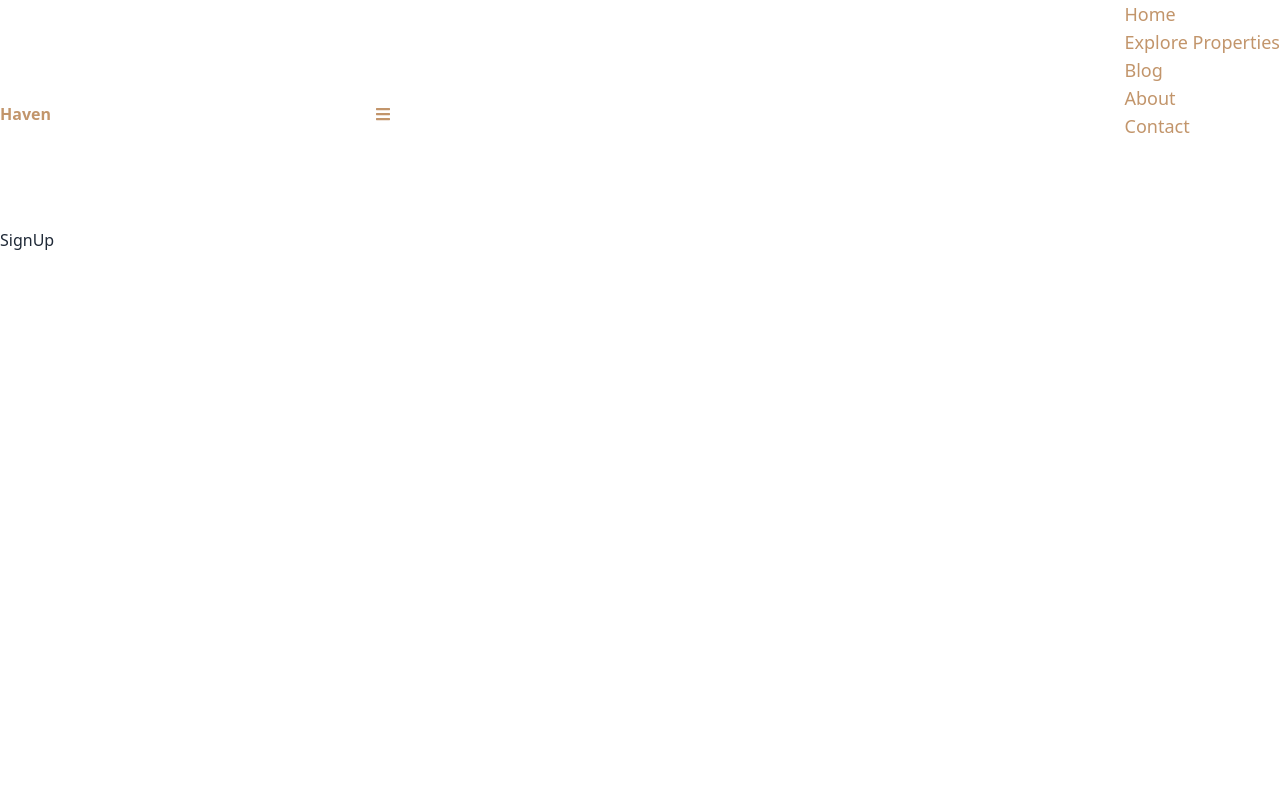
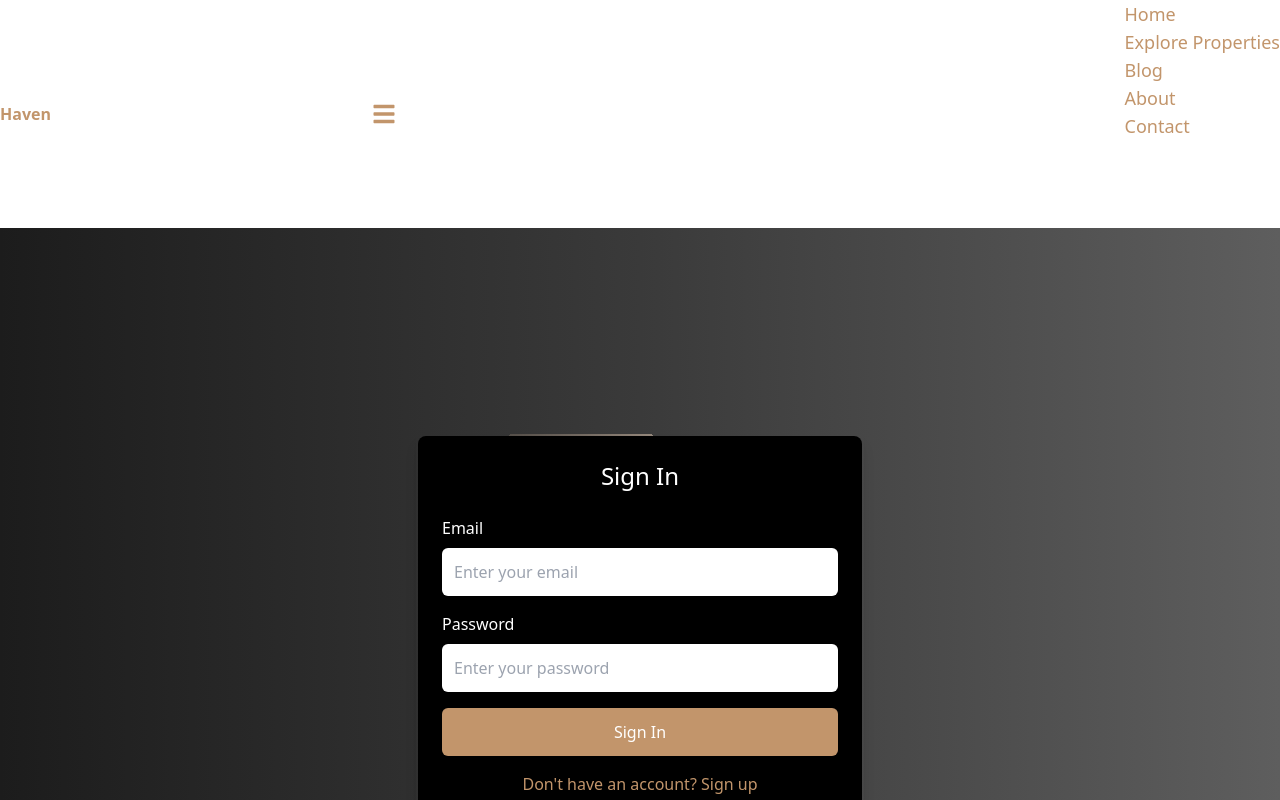
Before and after one commit to ziamnoun/HavenStay, a Next.js app: page /SignUp in a window 1280 px wide. Shown: the top 800 px of the page. Built offline with nearby package versions, Linux system fonts and the light colour scheme.

Commit message:
SignIn page is on process

```diff
--- a/src/app/SignUp/page.jsx
+++ b/src/app/SignUp/page.jsx
@@ -1,11 +1,81 @@
-import React from 'react';
+'use client'
+import Link from 'next/link';
+import React, { useState } from 'react';
 
 const Page = () => {
-    return (
-        <div>
-            SignUp
+  const [email, setEmail] = useState('');
+  const [password, setPassword] = useState('');
+
+  const handleSubmit = (e) => {
+    e.preventDefault();
+    // Handle sign in logic here, like sending a request to an API
+    console.log('Email:', email);
+    console.log('Password:', password);
+  };
+
+  return (
+    <div className="h-screen w-full flex items-center justify-center bg-gradient-to-r from-[#1c1c1c] via-[#3a3a3a] to-[#5e5e5e]">
+      <div className="relative p-0.5 rounded-lg shadow-lg w-full max-w-md overflow-hidden">
+        {/* Spinning conic gradient from the center */}
+        <div
+          className="absolute md:h-[150%] inset-0 rounded-lg animate-spin-slow"
+          style={{
+            background: "conic-gradient(from 0deg, #1c1c1c 0%, #f2dbc6 25%, transparent 25%)",
+          }}
+        ></div>
+
+        {/* Sign In form container with almost equal size to the parent */}
+        <div className="relative bg-black p-6 rounded-lg w-full max-w-md mx-auto">
+          <h2 className="text-center text-white text-2xl mb-6">Sign In</h2>
+
+          <form onSubmit={handleSubmit} className="space-y-4">
+            <div>
+              <label htmlFor="email" className="block text-white mb-2">Email</label>
+              <input
+                type="email"
+                id="email"
+                name="email"
+                value={email}
+                onChange={(e) => setEmail(e.target.value)}
+                required
+                className="w-full p-3 rounded-md text-black"
+                placeholder="Enter your email"
+              />
+            </div>
+
+            <div>
+              <label htmlFor="password" className="block text-white mb-2">Password</label>
+              <input
+                type="password"
+                id="password"
+                name="password"
+                value={password}
+                onChange={(e) => setPassword(e.target.value)}
+                required
+                className="w-full p-3 rounded-md text-black"
+                placeholder="Enter your password"
+              />
+            </div>
+
+            <div className="flex justify-between items-center">
+              <button
+                type="submit"
+                className="w-full bg-[#c2956b] hover:bg-[#a5814f] text-white p-3 rounded-md"
+              >
+                Sign In
+              </button>
+            </div>
+          </form>
+
+          <div className="mt-4 text-center">
+            <Link href="/signup" className="text-[#c2956b] hover:underline">
+              Don't have an account? Sign up
+            </Link>
+          </div>
         </div>
-    );
-}
+      </div>
+    </div>
+  );
+};
 
 export default Page;
--- a/tailwind.config.js
+++ b/tailwind.config.js
@@ -11,6 +11,15 @@ module.exports = {
         background: "var(--background)",
         foreground: "var(--foreground)",
       },
+      animation: {
+        'spin-slow': 'spin 3s linear infinite',
+      },
+      keyframes: {
+        spin: {
+          '0%': { transform: 'rotate(0deg)' },
+          '100%': { transform: 'rotate(360deg)' },
+        },
+      }
 
     },
   },
```
Also changed, not shown: src/app/LogIn/page.jsx (+0 -75 lines).
